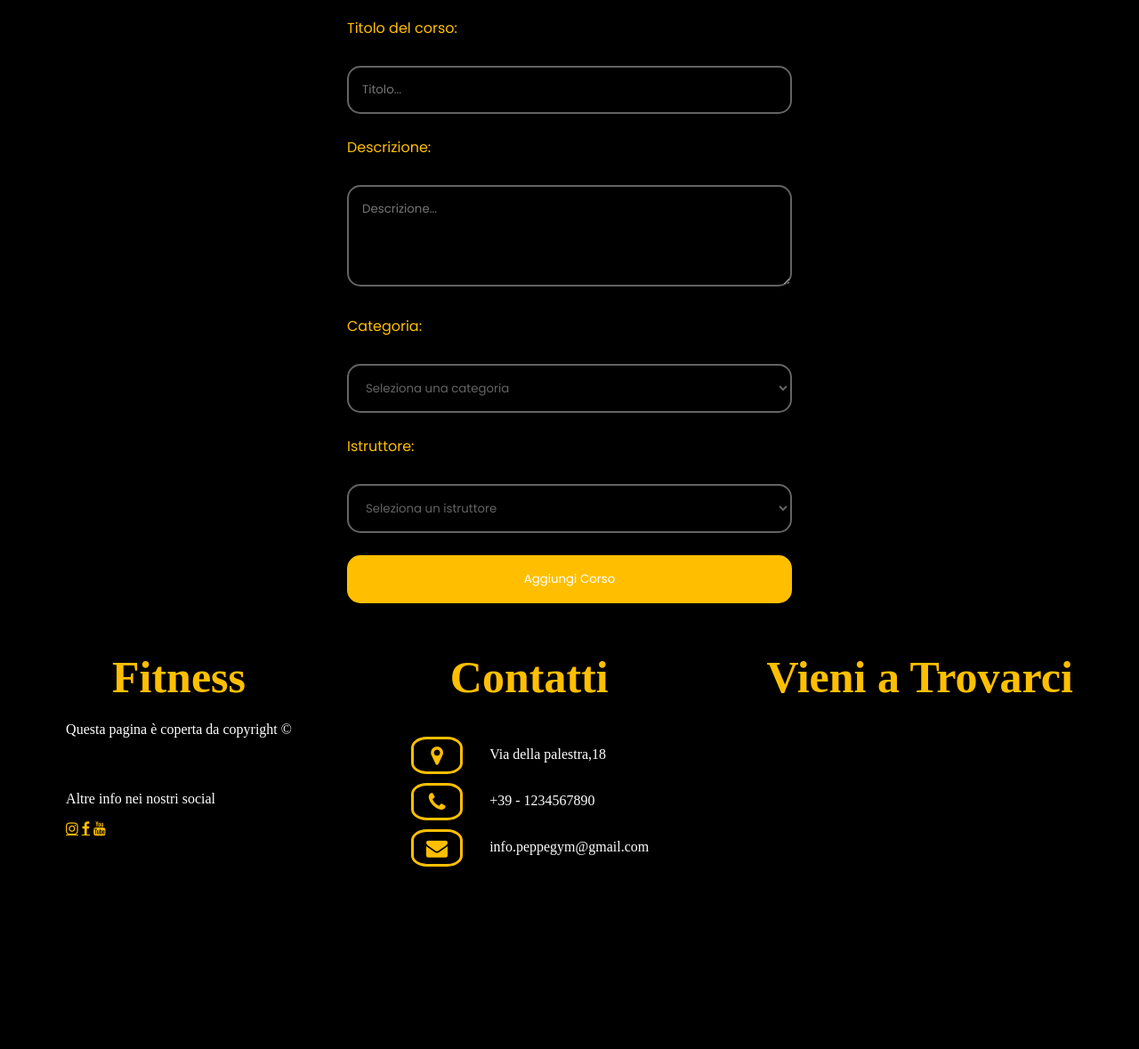
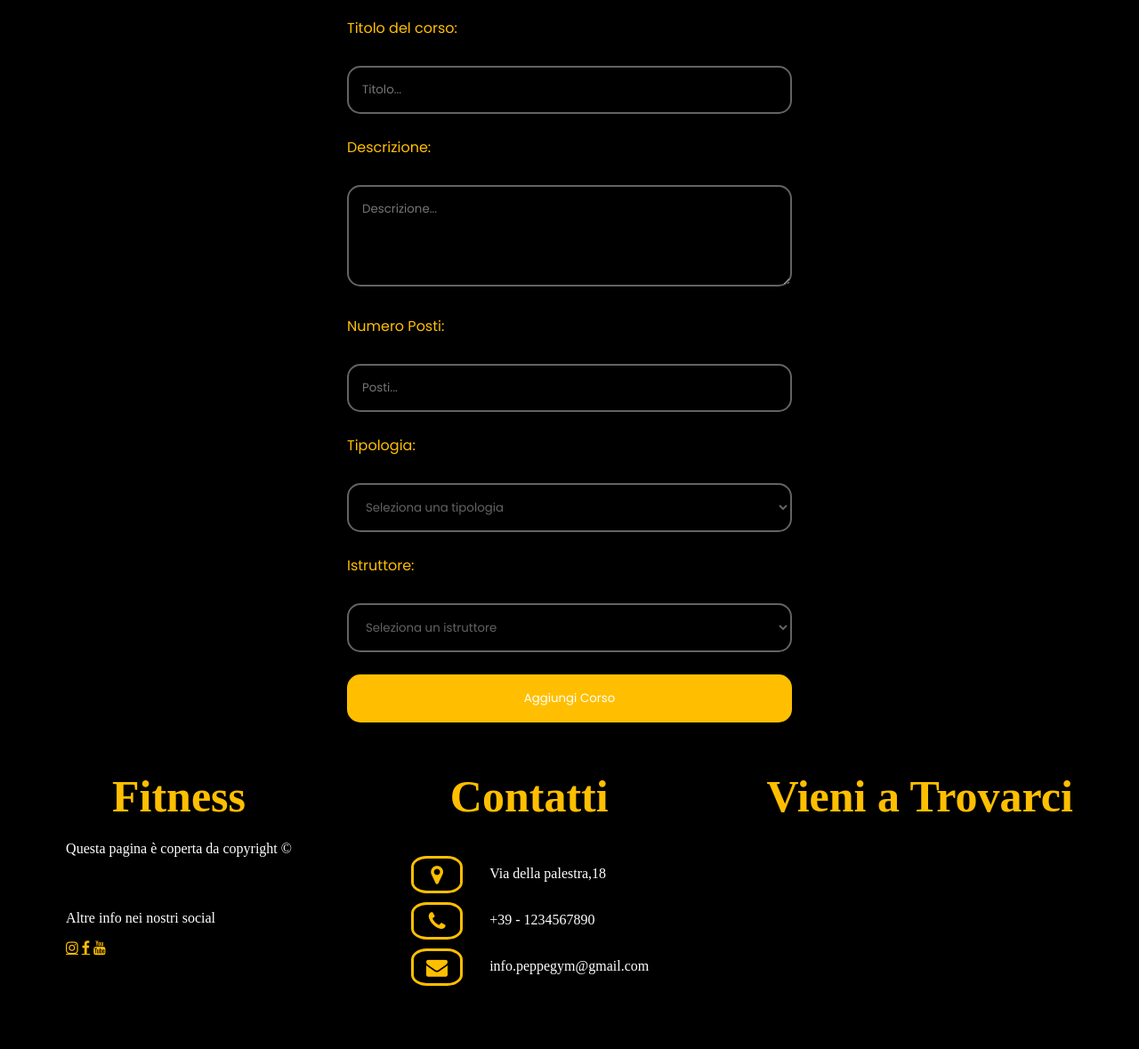
Before and after one commit to Paneddo/PalestraBella, a PHP site: page /aggiungiCorso.php in a window 1280 px wide. Shown: the part 164-1343 px from the top of the page at 89% size. Before the commit the page ends 1138 px from the top, so only its background shows below. Run offline with PHP 8.4, Linux system fonts and the light colour scheme; a user stored in the database is signed in; data comes from the database, SQL or seed files in the repository; tables that the repository leaves empty hold one stand-in row (values such as "Sample post"); some libraries are stand-ins or nearby versions; some web fonts are replaced.

Commit message:
aggiungi corso

```diff
--- a/aggiungiCorso.php
+++ b/aggiungiCorso.php
@@ -4,7 +4,37 @@ if ($_SESSION['tipo'] !== 'segretaria') {
     header("location: ./accessoNegato.php");
     exit();
 }
+include "utils.php";
+$conn = getConnection();
 
+if ($_SERVER['REQUEST_METHOD'] === 'POST') {
+    $titolo = test_input($_POST['titolo']);
+    $descrizione = test_input($_POST['descrizione']);
+    $idTipologia = test_input($_POST['tipologia']);
+    $idIstruttore = test_input($_POST['istruttore']);
+    $numeroPosti = test_input($_POST['posti']);
+
+    $stmt = mysqli_prepare($conn, "INSERT INTO corso (numeroPosti, descrizioneCorso, nomeCorso, idTipologia, idIstruttore) VALUES (?, ?, ?, ?, ?)");
+
+    mysqli_stmt_bind_param($stmt, "sssss", $numeroPosti, $descrizione, $titolo, $idTipologia, $idIstruttore);
+    mysqli_stmt_execute($stmt);
+} else if ($_SERVER['REQUEST_METHOD'] === 'GET') {
+
+    $istruttori = array();
+    $query = "SELECT idUtente as id, nome, cognome FROM utente WHERE tipo = \"istruttore\"";
+    $result = mysqli_query($conn, $query);
+    while ($row = mysqli_fetch_assoc($result)) {
+        $istruttori[] = $row;
+    }
+
+    $tipologie = array();
+    $query = "SELECT idTipologia as id, nomeTipologia as nome FROM tipologia";
+    $result = mysqli_query($conn, $query);
+    while ($row = mysqli_fetch_assoc($result)) {
+        $tipologie[] = $row;
+    }
+}
+mysqli_close($conn);
 ?>
 <!DOCTYPE html>
 <html lang="en">
@@ -21,29 +51,30 @@ if ($_SESSION['tipo'] !== 'segretaria') {
     <?php if (!empty($message)) : ?>
         <p><?php echo $message; ?></p>
     <?php endif; ?>
-    <form action="<php echo $_SERVER['PHP_SELF'] ?>" method="post">
+    <form action="<?php echo $_SERVER['PHP_SELF'] ?>" method="post">
         <label for="titolo">Titolo del corso:</label><br>
         <input type="text" id="titolo" name="titolo" placeholder="Titolo..." required><br><br>
 
         <label for="descrizione">Descrizione:</label><br>
         <textarea id="descrizione" name="descrizione" rows="4" cols="50" placeholder="Descrizione..." required></textarea><br><br>
 
-        <label for="categoria">Categoria:</label><br>
-        <select id="categoria" name="categoria" required>
-            <option value="" disabled selected hidden>Seleziona una categoria</option>
-            <option value="Cardio">Cardio</option>
-            <option value="Sollevamento pesi">Sollevamento pesi</option>
-            <option value="Yoga">Yoga</option>
-            <option value="Pilates">Pilates</option>
-            <option value="Zumba">Zumba</option>
-            <option value="Boxe">Boxe</option>
+        <label for="posti">Numero Posti:</label><br>
+        <input id="posti" name="posti" type="number" placeholder="Posti..." required></input><br><br>
+
+        <label for="tipologia">Tipologia:</label><br>
+        <select id="tipologia" name="tipologia" required>
+            <option value="" disabled selected hidden>Seleziona una tipologia</option>
+            <?php foreach ($tipologie as $tipologia) : ?>
+                <option value="<?= $tipologia['id'] ?>"><?= $tipologia['nome'] ?></option>
+            <?php endforeach ?>
         </select><br><br>
 
         <label for="istruttore">Istruttore:</label><br>
         <select id="istruttore" name="istruttore" required>
             <option value="" disabled selected hidden>Seleziona un istruttore</option>
-            <option value="istruttore1">Istruttore 1</option>
-            <option value="istruttore2">Istruttore 2</option>
+            <?php foreach ($istruttori as $istruttore) : ?>
+                <option value="<?= $istruttore['id'] ?>"><?= $istruttore['nome'] . " " . $istruttore['cognome'] ?></option>
+            <?php endforeach ?>
         </select><br><br>
 
         <button type="submit">Aggiungi Corso</button>
--- a/corsi_personali.php
+++ b/corsi_personali.php
@@ -1,4 +1,3 @@
-
 <?php
 session_start();
 include "conn.php";
@@ -24,7 +23,6 @@ if (mysqli_num_rows($result) > 0) {
     $row = mysqli_fetch_assoc($result);
     $nomeCorso = $row['nomeCorso'];
     $descrizioneCorso = $row['descrizioneCorso'];
-
 }
 ?>
 
--- a/styles/form.css
+++ b/styles/form.css
@@ -7,6 +7,7 @@ body {
 input[type="text"],
 input[type="email"],
 input[type="file"],
+input[type="number"],
 textarea,
 select {
     border-radius: 15px;
--- a/utils.php
+++ b/utils.php
@@ -1,5 +1,12 @@
 <?php
 
+function test_input($data)
+{
+     $data = trim($data);
+     $data = stripslashes($data);
+     $data = htmlspecialchars($data);
+     return $data;
+}
 
 function getConnection()
 {
```
Also changed, not shown: aggiungiUtente.php (+3 -11 lines), corsi.php (+5 -4 lines), crea_recensione.php (+2 -9 lines), login.php (+1 -8 lines), profilo.php (+3 -8 lines), uploads/6641b313a9e15.png (added), uploads/6641b33b5fa0a.png (added).
